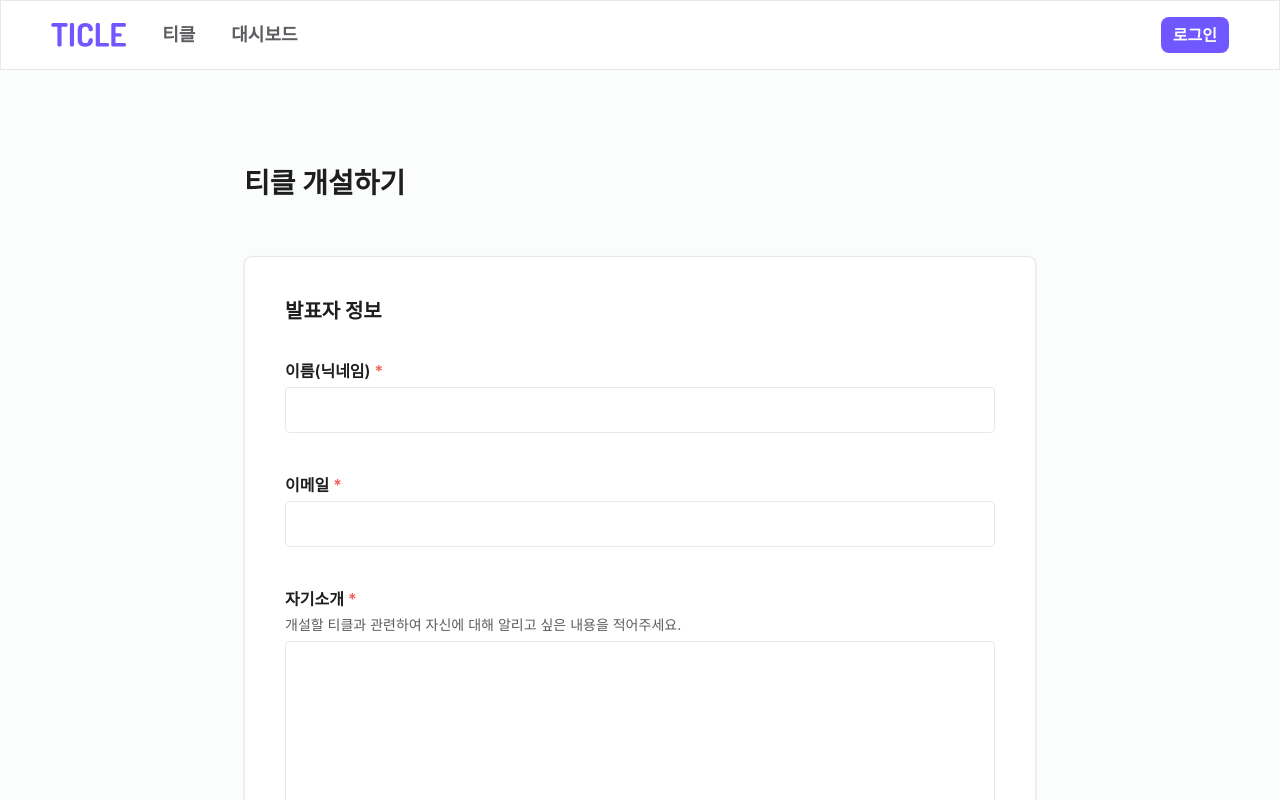
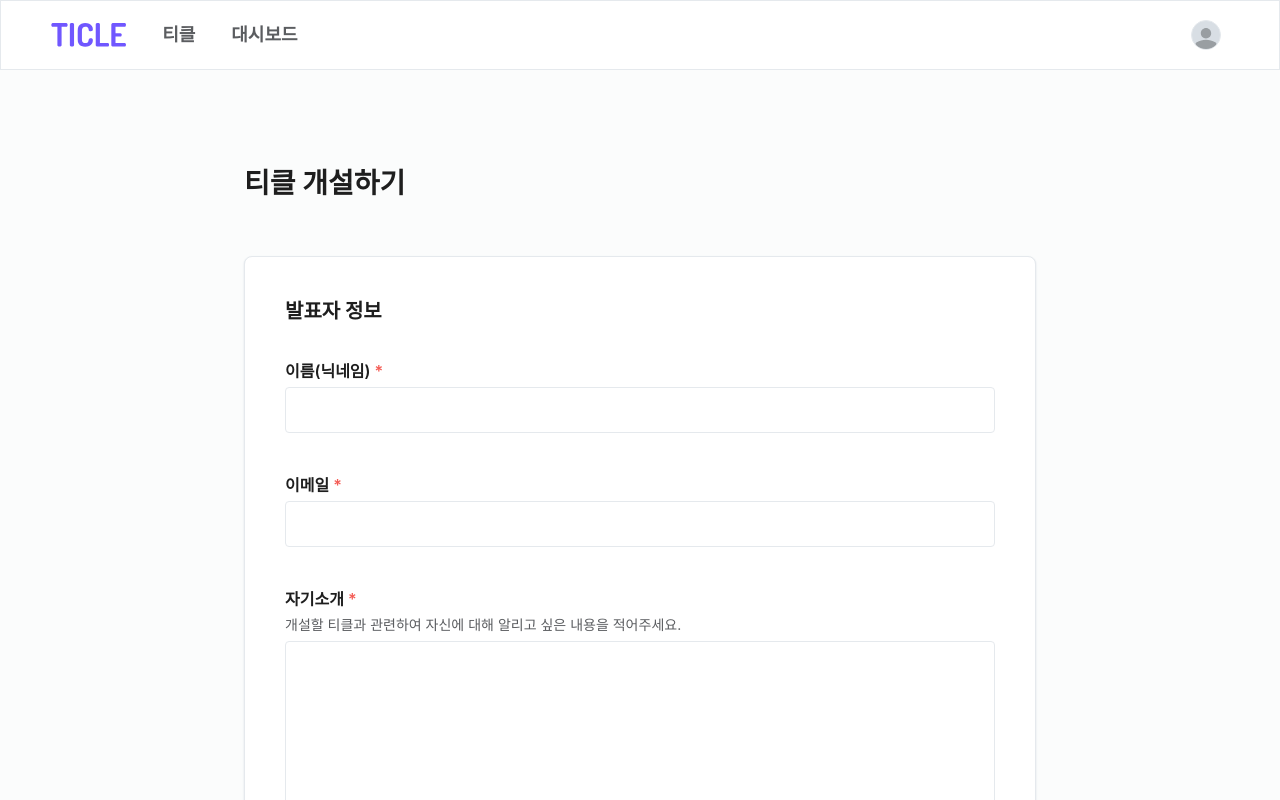
Before and after one commit to boostcampwm-2024/web21-TICLE, a React (Vite) app in the folder apps/web/: page /ticle/open in a window 1280 px wide. Shown: the top 800 px of the page. Built offline with nearby package versions, Linux system fonts and the light colour scheme; no server answers; a web font is replaced by a local one.

Commit message:
feat: 인증 여부에 따른 헤더 내 로그인 버튼 분기 처리 임시 구현

```diff
--- a/apps/web/src/components/common/Header/UserInfo.tsx
+++ b/apps/web/src/components/common/Header/UserInfo.tsx
@@ -1,14 +1,58 @@
+import { Link } from '@tanstack/react-router';
+import axios from 'axios';
+import { Provider } from '@repo/types';
+
+import UserProfileOfMeDialog from '@/components/user/UserProfileOfMeDialog';
 import { useUserProfileOfMe } from '@/hooks/api/user';
+import useModal from '@/hooks/useModal';
 
 import Avatar from '../Avatar';
+import Button from '../Button';
+
+const LOGIN_TYPE: Record<Provider, string> = {
+  github: 'Github 로그인',
+  google: 'Google 로그인',
+  guest: '게스트 로그인',
+  local: '티클 로그인',
+};
 
 function UserInfo() {
-  const { data } = useUserProfileOfMe();
+  const { data, error, isLoading } = useUserProfileOfMe();
+  const { isOpen, onOpen, onClose } = useModal();
+
+  const isUnauthorized = axios.isAxiosError(error) && error.response?.status === 401;
+
+  const loginType = data?.provider && LOGIN_TYPE[data.provider];
+
+  const AuthorizedContent = () => (
+    <>
+      <section className="flex cursor-pointer items-center gap-2" onClick={onOpen}>
+        <Avatar size="xs" src={data?.profileImageUrl} />
+        <span className="text-body1 text-alt">{data?.nickname}</span>
+      </section>
+      {isOpen && data && loginType && (
+        <UserProfileOfMeDialog
+          onClose={onClose}
+          isOpen={isOpen}
+          profileImageUrl={data.profileImageUrl}
+          nickname={data.nickname}
+          loginType={loginType}
+        />
+      )}
+    </>
+  );
+
+  const UnauthorizedContent = () => (
+    <Link to="/auth/oauth">
+      <section className="flex items-center justify-center">
+        <Button size="sm">로그인</Button>
+      </section>
+    </Link>
+  );
 
   return (
-    <aside className="flex items-center gap-2">
-      <Avatar size="xs" />
-      <span className="text-body1 text-alt">{data?.nickname}</span>
+    <aside className="flex gap-3">
+      {isUnauthorized || isLoading ? <UnauthorizedContent /> : <AuthorizedContent />}
     </aside>
   );
 }
--- a/apps/web/src/components/common/Header/index.tsx
+++ b/apps/web/src/components/common/Header/index.tsx
@@ -1,13 +1,14 @@
 import { Link } from '@tanstack/react-router';
 
 import TicleLogo from '@/assets/ticle.svg?react';
-import Button from '@/components/common/Button';
+
+import UserInfo from './UserInfo';
 
 const NAV_STYLE = 'hover:text-hover text-title1 text-alt transition [&.active]:text-primary';
 
 function Header() {
   return (
-    <header className="flex items-center justify-between border border-main bg-white px-[50px] py-4">
+    <header className="flex h-[70px] items-center justify-between border border-main bg-white px-[50px] py-4">
       <nav className="flex items-center justify-center gap-x-9">
         <Link to="/">
           <TicleLogo className="h-6 fill-primary text-primary" />
@@ -20,11 +21,7 @@ function Header() {
         </Link>
       </nav>
       {/* TODO: User 로그인시 핸들링 */}
-      <section className="flex items-center justify-center">
-        <Button size="sm">
-          <Link to="/auth/oauth">로그인</Link>
-        </Button>
-      </section>
+      <UserInfo />
     </header>
   );
 }
--- a/apps/web/src/hooks/api/user.ts
+++ b/apps/web/src/hooks/api/user.ts
@@ -6,6 +6,7 @@ export const useUserProfileOfMe = () => {
   return useQuery({
     queryKey: ['userProfileOfMe'],
     queryFn: getUserProfileOfMe,
+    retry: 0,
   });
 };
 
```
